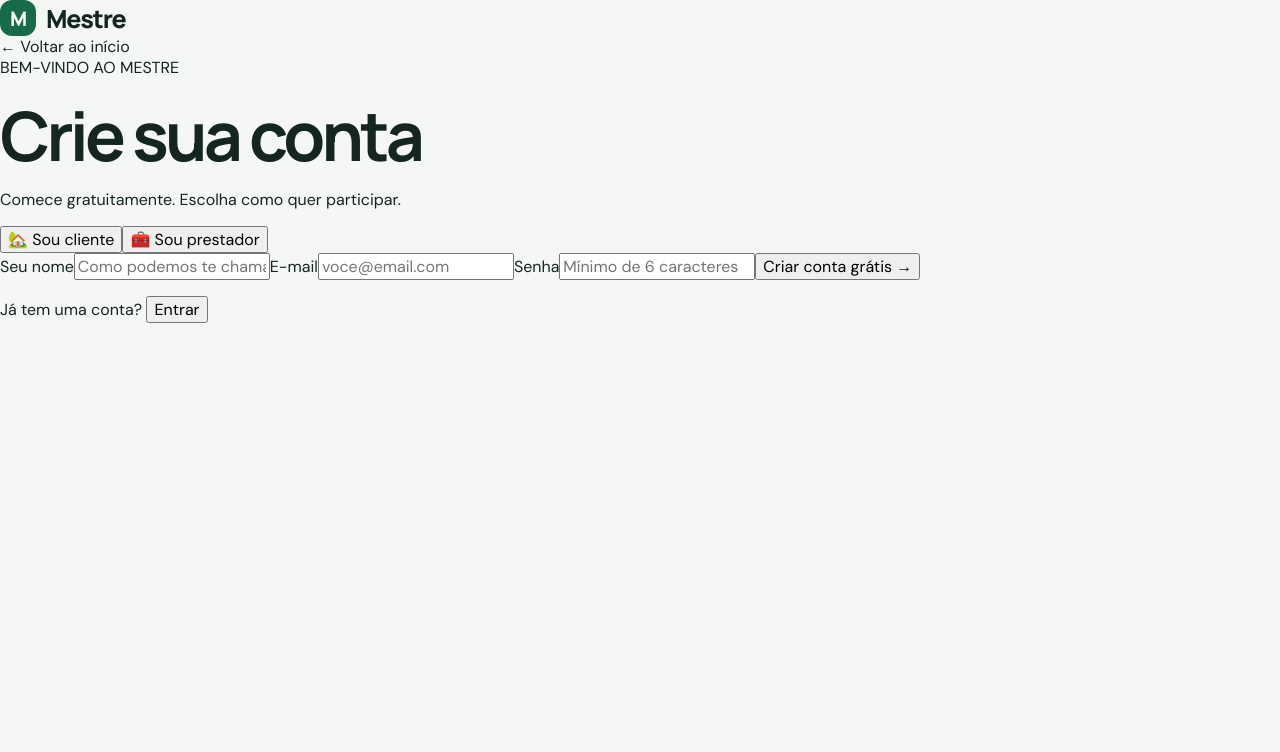
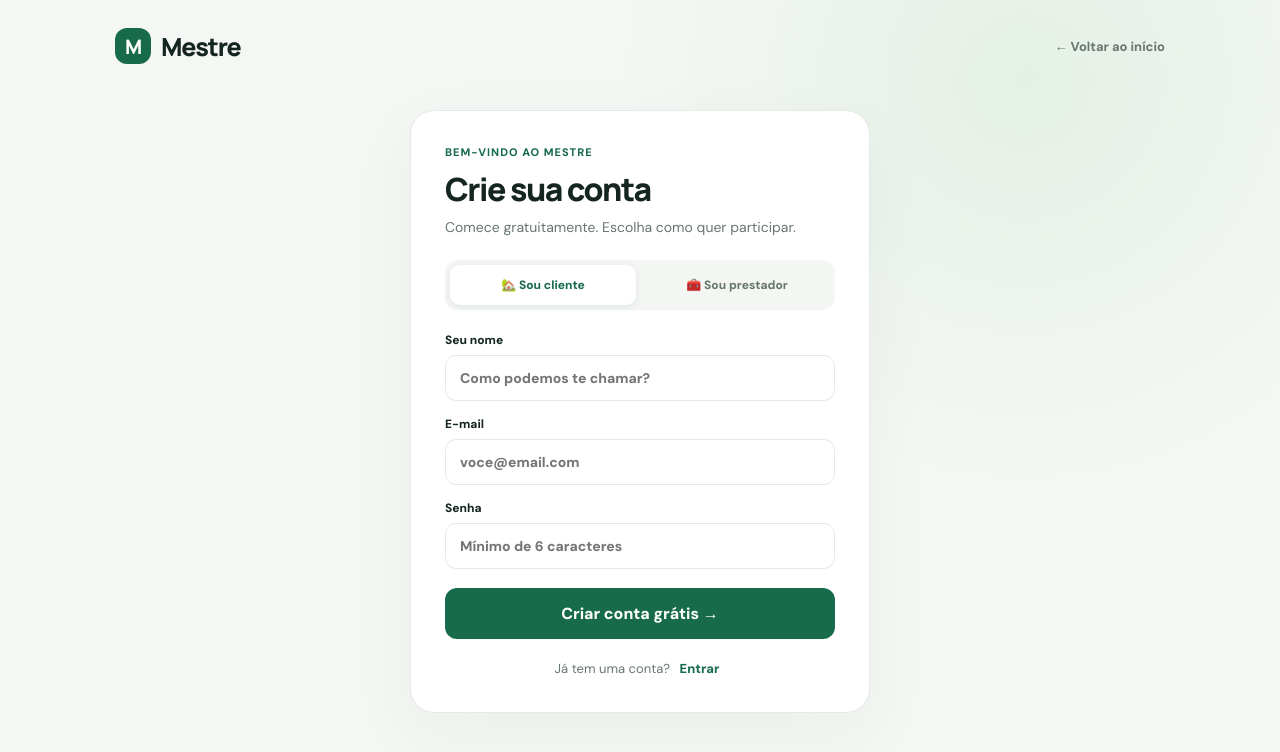
Before and after one commit to desenvolvimentogidital-cyber/MESTRE, a Next.js app: page /acesso in a window 1280 px wide. Shown: the top 752 px of the page. Built offline with nearby package versions, Linux system fonts and the light colour scheme.

Commit message:
style: add access and dashboard layouts

```diff
--- a/app/globals.css
+++ b/app/globals.css
@@ -54,3 +54,33 @@ h1 span{color:var(--green)}
 .footer{border-top:1px solid var(--line);padding:24px 28px;text-align:center;color:var(--muted);font-size:12px}
 @media(max-width:800px){.hero{grid-template-columns:1fr;padding-top:28px;gap:30px}.visual{min-height:360px}.hero-copy{font-size:16px}h1{letter-spacing:-2.5px}.choice-grid{grid-template-columns:1fr}.topbar{height:68px}.section{padding-bottom:54px}}
 @media(max-width:440px){.topbar{padding:0 20px}.hero{padding-left:20px;padding-right:20px}.section{padding-left:20px;padding-right:20px}.hero-actions .btn{width:100%}.visual{padding:18px;min-height:340px}.floating-note{right:10px;bottom:18px}}
+
+.access-page{min-height:100vh;background:radial-gradient(circle at 80% 10%,#e4f0e5,transparent 32%),var(--bg);padding:28px}
+.access-top{max-width:1050px;margin:0 auto 46px;display:flex;align-items:center;justify-content:space-between}
+.back-link{font-size:13px;font-weight:700;color:var(--muted)}
+.access-card{max-width:460px;margin:0 auto;background:white;border:1px solid var(--line);border-radius:24px;padding:34px;box-shadow:0 22px 70px #10251f0b}
+.access-kicker{font-size:11px;font-weight:800;letter-spacing:1px;color:var(--green)}
+.access-card h1{font:800 32px/1.15 Manrope,sans-serif;letter-spacing:-1.5px;margin:12px 0 8px}
+.access-sub{color:var(--muted);font-size:14px;line-height:1.6;margin:0 0 22px}
+.type-switch{display:grid;grid-template-columns:1fr 1fr;gap:8px;background:#f3f6f3;padding:5px;border-radius:13px;margin-bottom:22px}
+.type-switch button{border:0;background:transparent;padding:12px 8px;border-radius:10px;font-size:12px;font-weight:800;color:var(--muted);cursor:pointer}
+.type-switch button.type-active{background:white;color:var(--green);box-shadow:0 2px 8px #10251f12}
+.access-form{display:grid;gap:15px}
+.access-form label{display:grid;gap:7px;font-size:12px;font-weight:800}
+.access-form input{width:100%;border:1px solid var(--line);border-radius:11px;padding:13px 14px;outline:none;font-size:14px;background:#fff}
+.access-form input:focus{border-color:#68a486;box-shadow:0 0 0 3px #176b4b14}
+.access-submit{margin-top:4px;border:0;border-radius:12px;padding:15px;background:var(--green);color:white;font-weight:800;cursor:pointer}
+.access-submit:disabled{opacity:.65;cursor:wait}
+.access-message{padding:12px;border-radius:10px;background:#eef5ee;color:var(--green);font-size:13px;line-height:1.5}
+.mode-change{text-align:center;color:var(--muted);font-size:13px;margin:20px 0 0}
+.mode-change button{border:0;background:transparent;color:var(--green);font-weight:800;cursor:pointer}
+.loading{min-height:100vh;display:grid;place-items:center;color:var(--muted);font-weight:700}
+.dashboard{min-height:100vh;background:var(--bg)}
+.dash-header{height:78px;padding:0 max(28px,calc((100vw - 1124px)/2));display:flex;align-items:center;justify-content:space-between;background:white;border-bottom:1px solid var(--line)}
+.logout{border:1px solid var(--line);border-radius:10px;padding:10px 15px;background:white;font-weight:700;cursor:pointer}
+.dash-content{max-width:900px;margin:70px auto;padding:0 24px}
+.dash-content h1{font-size:44px;letter-spacing:-2px;margin:20px 0 10px}
+.dash-content>p{color:var(--muted)}
+.dash-notice{background:white;border:1px solid var(--line);border-radius:16px;padding:22px;line-height:1.8;margin:28px 0;color:var(--muted)}
+.dash-notice strong{color:var(--ink)}
+@media(max-width:520px){.access-page{padding:20px}.access-top{margin-bottom:28px}.access-card{padding:25px 20px}.back-link{font-size:12px}.dash-content{margin:42px auto}.dash-content h1{font-size:36px}}
```
